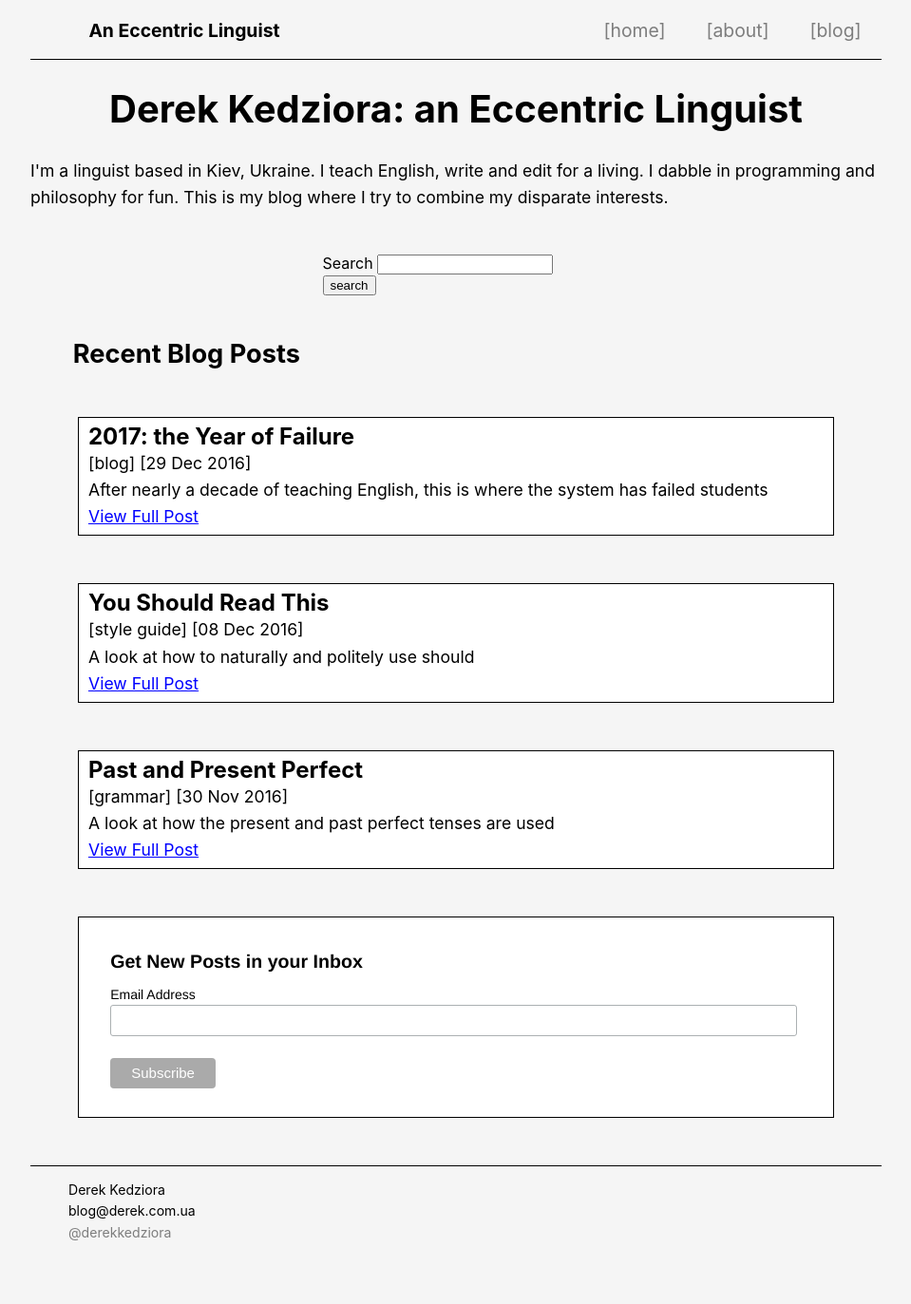
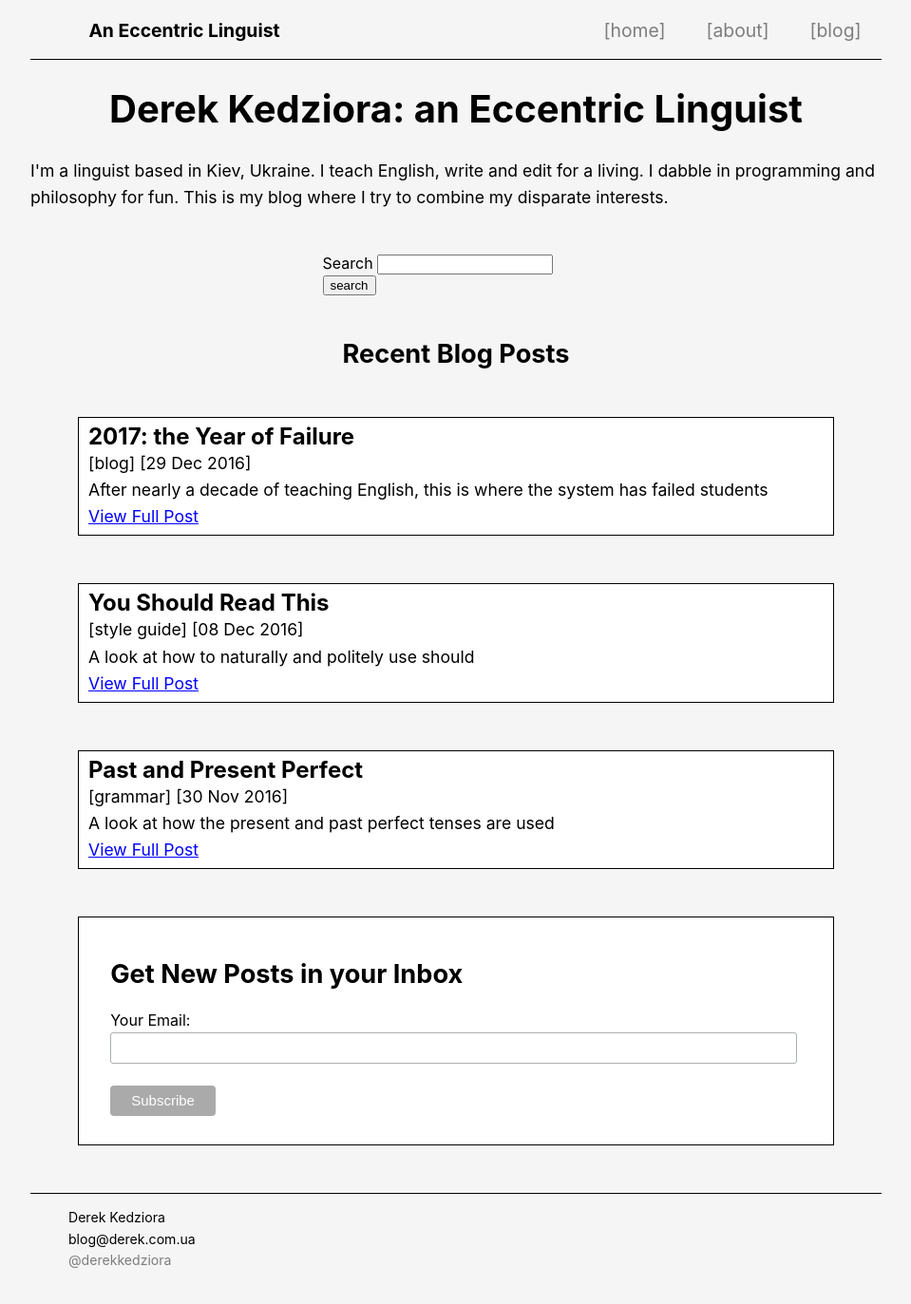
Before and after one commit to ZeroDeth/derekkedziora.github.io, a Jekyll site: the page built from index.html, in a window 1280 px wide. Shown: the whole page at 95% size, without its empty margins (160-1119 px from the left). Built offline with Jekyll 4.4.1, drawn with Linux system fonts in a browser that asks for light colours; comment, search, counter and statistics services are not loaded; before the commit the page ends 1344 px from its top, so only the background shows below that.

Commit message:
formatting changes

```diff
--- a/_includes/footer.html
+++ b/_includes/footer.html
@@ -1,3 +1,5 @@
+{% include mailchimp-form.html %}
+
 <footer>
     <ul>
      <li>Derek Kedziora</li>
--- a/_includes/mailchimp-form.html
+++ b/_includes/mailchimp-form.html
@@ -4,14 +4,15 @@
     <div id="mc_embed_signup_scroll">
 	<h2>Get New Posts in your Inbox</h2>
 <div class="mc-field-group">
-	<label for="mce-EMAIL">Email Address
+	<label for="mce-EMAIL">Your Email:
 </label>
 	<input type="email" value="" name="EMAIL" class="required email" id="mce-EMAIL">
 </div>
 	<div id="mce-responses" class="clear">
 		<div class="response" id="mce-error-response" style="display:none"></div>
 		<div class="response" id="mce-success-response" style="display:none"></div>
-	</div>    <!-- real people should not fill this in and expect good things - do not remove this or risk form bot signups-->
+	</div>
+  <!-- real people should not fill this in and expect good things - do not remove this or risk form bot signups-->
     <div style="position: absolute; left: -5000px;" aria-hidden="true"><input type="text" name="b_7fbe47dc3d346442e47785528_15345bc3a5" tabindex="-1" value=""></div>
     <div class="clear"><input type="submit" value="Subscribe" name="subscribe" id="mc-embedded-subscribe" class="button"></div>
     </div>
--- a/css/main.css
+++ b/css/main.css
@@ -31,7 +31,6 @@ h1 {
 h2 {
     font-size: 1.7em;
     text-align: left;
-    margin-left: 5%;
 }
 
 h3 {
@@ -130,8 +129,18 @@ blockquote {
   text-align: center;
 }
 
+.next-previous-links {
+  border-bottom: solid;
+  border-color: black;
+  border-bottom-width: 1px;
+}
+
 #index-tag-line {
   text-align: left;
+}
+
+#recent-blog-title {
+  text-align: center;
 }
 
 #clicky {
@@ -196,18 +205,17 @@ blockquote {
       text-align: center;
       float: none;
       border-bottom: solid;
-      border-color: #7d7d7d;
+      border-color: black;
       border-bottom-width: 1px;
     }
   }
 
 /* MailChimp Form Embed Code - Classic - 12/17/2015 v10.7 */
 #mc_embed_signup form {display:block; position:relative; text-align:left; padding:10px 0 10px 3%}
-  #mc_embed_signup h2 {font-weight:bold; padding:0; margin:15px 0; font-size:1.4em;}
 #mc_embed_signup input {border: 1px solid #ABB0B2; -webkit-border-radius: 3px; -moz-border-radius: 3px; border-radius: 3px;}
 #mc_embed_signup input[type=checkbox]{-webkit-appearance:checkbox;}
 #mc_embed_signup input[type=radio]{-webkit-appearance:radio;}
-  #mc_embed_signup input:focus {border-color:#333;}
+#mc_embed_signup input:focus {border-color: black;}
 #mc_embed_signup .button {clear:both; background-color: #aaa; border: 0 none; border-radius:4px; transition: all 0.23s ease-in-out 0s; color: #FFFFFF; cursor: pointer; display: inline-block; font-size:15px; font-weight: normal; height: 32px; line-height: 32px; margin: 0 5px 10px 0; padding: 0 22px; text-align: center; text-decoration: none; vertical-align: top; white-space: nowrap; width: auto;}
 #mc_embed_signup .button:hover {background-color:#777;}
 #mc_embed_signup .small-meta {font-size: 11px;}
@@ -227,7 +235,6 @@ blockquote {
 #mc_embed_signup .datefield label, #mc_embed_signup .phonefield-us label{display:none;}
 
 #mc_embed_signup .indicates-required {text-align:right; font-size:11px; margin-right:4%;}
-  #mc_embed_signup .asterisk {color:#e85c41; font-size:150%; font-weight:normal; position:relative; top:5px;}
 #mc_embed_signup .clear {clear:both;}
 
 #mc_embed_signup .mc-field-group.input-group ul {margin:0; padding:5px 0; list-style:none;}
@@ -247,4 +254,3 @@ blockquote {
 
 #mc_embed_signup #mc-embedded-subscribe-form div.mce_inline_error {display:inline-block; margin:2px 0 1em 0; padding:5px 10px; background-color:rgba(255,255,255,0.85); -webkit-border-radius: 3px; -moz-border-radius: 3px; border-radius: 3px; font-size:14px; font-weight:normal; z-index:1; color:#e85c41;}
 #mc_embed_signup #mc-embedded-subscribe-form input.mce_inline_error {border:2px solid #e85c41;}
-  #mc_embed_signup{background:#fff; clear:left; font:14px Helvetica,Arial,sans-serif;
--- a/index.html
+++ b/index.html
@@ -8,9 +8,7 @@ og-type: website
 
 {% include search-form.html %}
 
-<h2>Recent Blog Posts</h2>
+<h2 id="recent-blog-title">Recent Blog Posts</h2>
 {% for post in site.posts limit: 3 %}
   {% include blog-listing.html %}
     {% endfor %}
-
-{% include mailchimp-form.html %}
```
Also changed, not shown: _includes/lesson-nav-bar.html (deleted, +0 -14 lines). Lines whose indentation alone changed are shown as unchanged.
